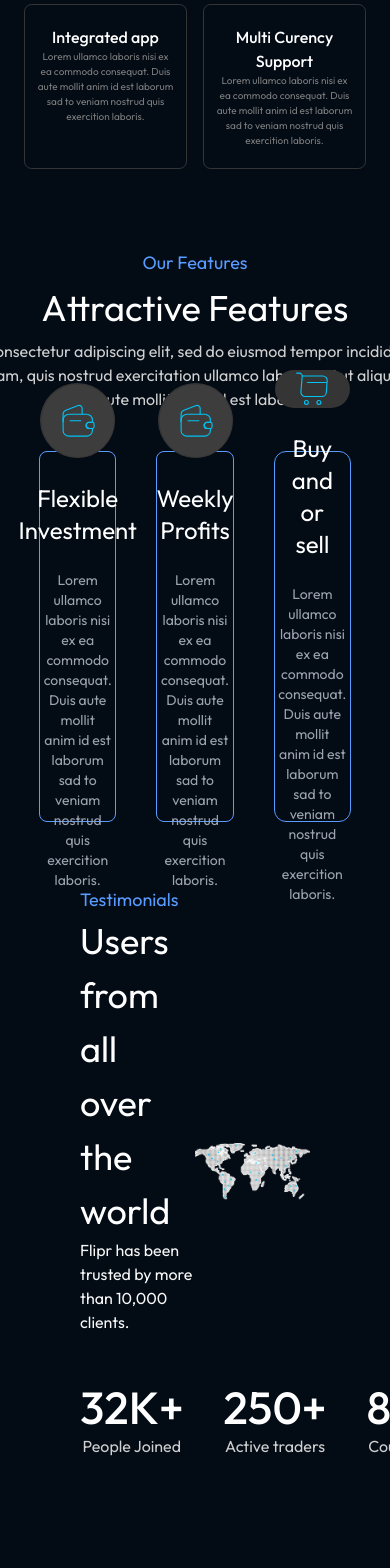
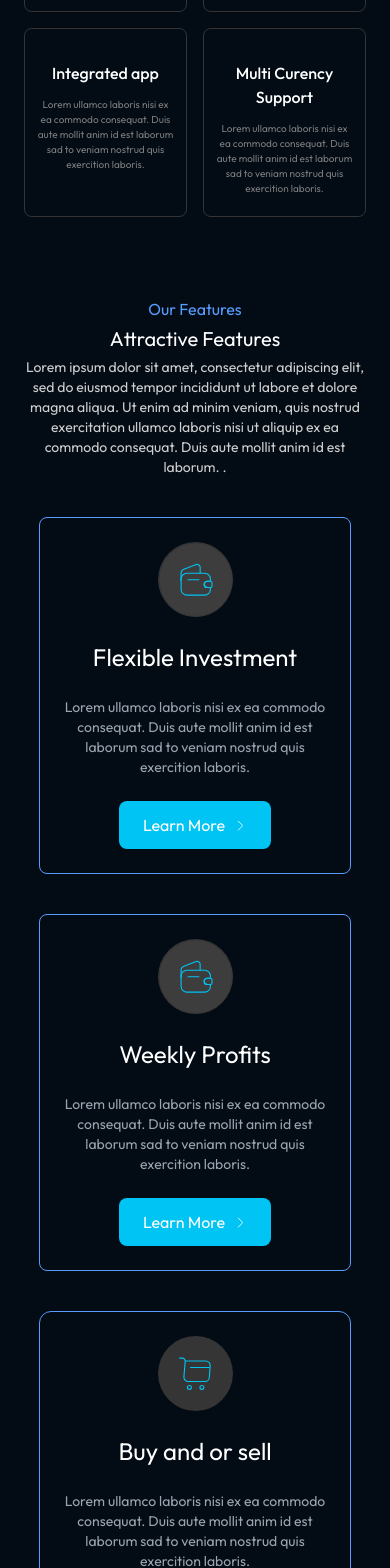
Before and after one commit to olathedev/crypto-landing-page-ui, a Next.js app: page / in a window 390 px wide. Shown: the part 1618-3186 px from the top of the page. Built offline with nearby package versions, Linux system fonts and the light colour scheme.

Commit message:
Responsiveness in features section

```diff
--- a/app/page.tsx
+++ b/app/page.tsx
@@ -7,6 +7,7 @@ import WhyChooseUs from "@/components/landingPage/WhyChooseUs";
 import Footer from "@/components/common/Footer";
 import WalletIcon from "@/components/common/icons/WalletIcon";
 import CartIcon from "@/components/common/icons/CartIcon";
+import Features from "@/components/landingPage/Features";
 
 
 const montserat = Montserrat({ subsets: ['latin'] })
@@ -20,52 +21,7 @@ export default function Home() {
       <div className="w-full container mx-auto pt-10 md:pt-40">
         <AboutUs />
         <WhyChooseUs />
-        <div className="w-full">
-          <header className="text-center flex flex-col items-center gap-1 ">
-            <p className="text-primary-100 text-lg ">Our Features</p>
-            <h2 className="text-[36px] text-white ">Attractive Features</h2>
-            <p className="text-[#CFCFCF] w-[826.5px]">Lorem ipsum dolor sit amet, consectetur adipiscing elit, sed do eiusmod tempor incididunt ut labore et dolore magna aliqua. Ut enim ad minim veniam, quis nostrud exercitation ullamco laboris nisi ut aliquip ex ea commodo consequat. Duis aute  mollit anim id est laborum.
-              .
-            </p>
-
-          </header>
-
-          <div className="w-full flex items-center justify-center my-10 ">
-
-            <div className="w-[80%] grid grid-cols-3 gap-10">
-
-              <div className="h-[371px] w-full border border-primary-100 rounded-lg p-6 flex flex-col gap-6 items-center justify-center text-white text-center">
-                <div className="h-[75px] w-[75px] flex items-center justify-center bg-[#353535] rounded-full border-[#353535]">
-                  <WalletIcon />
-                </div>
-
-                <h3 className="text-2xl">Flexible Investment</h3>
-                <p className="text-gray-400 text-sm">Lorem ullamco laboris nisi ex ea commodo consequat. Duis aute  mollit anim id est laborum sad to veniam nostrud quis exercition laboris.
-                </p>
-              </div>
-
-              <div className="h-[371px] w-full border border-primary-100 p-6 rounded-lg flex flex-col gap-6 items-center justify-center text-white text-center">
-                <div className="h-[75px] w-[75px] flex items-center justify-center bg-[#353535] rounded-full border-[#353535]">
-                  <WalletIcon />
-                </div>
-
-                <h3 className="text-2xl">Weekly Profits</h3>
-                <p className="text-gray-400 text-sm">Lorem ullamco laboris nisi ex ea commodo consequat. Duis aute  mollit anim id est laborum sad to veniam nostrud quis exercition laboris.
-                </p>
-              </div>
-
-              <div className="h-[371px] w-full rounded-xl p-6 flex flex-col gap-6 items-center justify-center text-white text-center border border-primary-100">
-                <div className="h-[75px] w-[75px] flex items-center justify-center bg-[#353535] rounded-full border-[#353535]">
-                  <CartIcon />
-                </div>
-
-                <h3 className="text-2xl">Buy and or sell</h3>
-                <p className="text-gray-400 text-sm">Lorem ullamco laboris nisi ex ea commodo consequat. Duis aute  mollit anim id est laborum sad to veniam nostrud quis exercition laboris.
-                </p>
-              </div>
-            </div>
-          </div>
-        </div>
+        <Features />
 
         <div className="flex items-center px-20 mt-16">
           <div className="w-1/2">
--- /dev/null
+++ b/components/landingPage/Features.tsx
@@ -0,0 +1,74 @@
+import React from 'react'
+import CartIcon from '../common/icons/CartIcon'
+import WalletIcon from '../common/icons/WalletIcon'
+
+type Props = {}
+
+export default function Features({ }: Props) {
+    return (
+        <div className="w-full">
+            <header className="text-center flex flex-col items-center gap-1 px-6">
+                <p className="text-primary-100 md:text-lg ">Our Features</p>
+                <h2 className="text-xl md:text-[36px] text-white ">Attractive Features</h2>
+                <p className="text-[#CFCFCF] md:w-[826.5px] text-sm">Lorem ipsum dolor sit amet, consectetur adipiscing elit, sed do eiusmod tempor incididunt ut labore et dolore magna aliqua. Ut enim ad minim veniam, quis nostrud exercitation ullamco laboris nisi ut aliquip ex ea commodo consequat. Duis aute  mollit anim id est laborum.
+                    .
+                </p>
+
+            </header>
+
+            <div className="w-full flex items-center justify-center my-10 ">
+
+                <div className="w-[80%] grid grid-cols-1 md:grid-cols-3 gap-10">
+
+                    <div className="w-full border border-primary-100 rounded-lg p-6 flex flex-col gap-6 items-center justify-center text-white text-center">
+                        <div className="h-[75px] w-[75px] flex items-center justify-center bg-[#353535] rounded-full border-[#353535]">
+                            <WalletIcon />
+                        </div>
+
+                        <h3 className="text-2xl">Flexible Investment</h3>
+                        <p className="text-gray-400 text-sm">Lorem ullamco laboris nisi ex ea commodo consequat. Duis aute  mollit anim id est laborum sad to veniam nostrud quis exercition laboris.
+                        </p>
+
+                        <button className='py-3 px-6 text-white rounded-lg bg-primary-200 flex items-center gap-2'>Learn More
+                            <svg width="14" height="15" viewBox="0 0 14 15" fill="none" xmlns="http://www.w3.org/2000/svg">
+                                <path d="M5.34839 12.0301L8.98391 8.3946C9.41326 7.96525 9.41326 7.26268 8.98391 6.83333L5.34839 3.19781" stroke="white" stroke-width="0.836392" stroke-miterlimit="10" stroke-linecap="round" stroke-linejoin="round" />
+                            </svg>
+                        </button>
+                    </div>
+
+                    <div className="w-full border border-primary-100 p-6 rounded-lg flex flex-col gap-6 items-center justify-center text-white text-center">
+                        <div className="h-[75px] w-[75px] flex items-center justify-center bg-[#353535] rounded-full border-[#353535]">
+                            <WalletIcon />
+                        </div>
+
+                        <h3 className="text-2xl">Weekly Profits</h3>
+                        <p className="text-gray-400 text-sm">Lorem ullamco laboris nisi ex ea commodo consequat. Duis aute  mollit anim id est laborum sad to veniam nostrud quis exercition laboris.
+                        </p>
+
+                        <button className='py-3 px-6 text-white rounded-lg bg-primary-200 flex items-center gap-2'>Learn More
+                            <svg width="14" height="15" viewBox="0 0 14 15" fill="none" xmlns="http://www.w3.org/2000/svg">
+                                <path d="M5.34839 12.0301L8.98391 8.3946C9.41326 7.96525 9.41326 7.26268 8.98391 6.83333L5.34839 3.19781" stroke="white" stroke-width="0.836392" stroke-miterlimit="10" stroke-linecap="round" stroke-linejoin="round" />
+                            </svg>
+                        </button>
+                    </div>
+
+                    <div className="w-full rounded-xl p-6 flex flex-col gap-6 items-center justify-center text-white text-center border border-primary-100">
+                        <div className="h-[75px] w-[75px] flex items-center justify-center bg-[#353535] rounded-full border-[#353535]">
+                            <CartIcon />
+                        </div>
+
+                        <h3 className="text-2xl">Buy and or sell</h3>
+                        <p className="text-gray-400 text-sm">Lorem ullamco laboris nisi ex ea commodo consequat. Duis aute  mollit anim id est laborum sad to veniam nostrud quis exercition laboris.
+                        </p>
+
+                        <button className='py-3 px-6 text-white rounded-lg bg-primary-200 flex items-center gap-2'>Learn More
+                            <svg width="14" height="15" viewBox="0 0 14 15" fill="none" xmlns="http://www.w3.org/2000/svg">
+                                <path d="M5.34839 12.0301L8.98391 8.3946C9.41326 7.96525 9.41326 7.26268 8.98391 6.83333L5.34839 3.19781" stroke="white" stroke-width="0.836392" stroke-miterlimit="10" stroke-linecap="round" stroke-linejoin="round" />
+                            </svg>
+                        </button>
+                    </div>
+                </div>
+            </div>
+        </div>
+    )
+}
--- a/components/landingPage/WhyChooseUs.tsx
+++ b/components/landingPage/WhyChooseUs.tsx
@@ -25,14 +25,14 @@ const WhyChooseUs = (props: Props) => {
 
             <div className="grid grid-cols-2 md:grid-cols-4 gap-4 md:gap-6 md:mt-5 text-white">
                 {cardData.map((card, index) => (
-                    <div className="w-full border rounded-[7.6px] border-[#353535] text-center flex-col gap-4 justify-center px-3 py-5 md:p-6" key={index}>
+                    <div className="w-full border rounded-[7.6px] border-[#353535] text-center md:text-start flex-col gap-4 md:gap-6 justify-center px-3 py-5 md:p-6" key={index}>
 
-                        <div className="hidden md:flex md:h-[75px] md:w-[75px] items-center justify-center bg-[#353535] rounded-full border-[#353535]">
+                        <div className="hidden md:flex h-[75px] w-[75px] items-center justify-center bg-[#353535] rounded-full border-[#353535]">
                             {card.icon}
                         </div>
 
 
-                        <h1 className="tetx-sm md:text-xl font-medium">{card.title}</h1>
+                        <h1 className="tetx-sm md:text-xl font-medium my-3">{card.title}</h1>
                         <p className="text-[#7D7D7D] text-[10px] md:text-lg">
                             {card.body}
 
```
